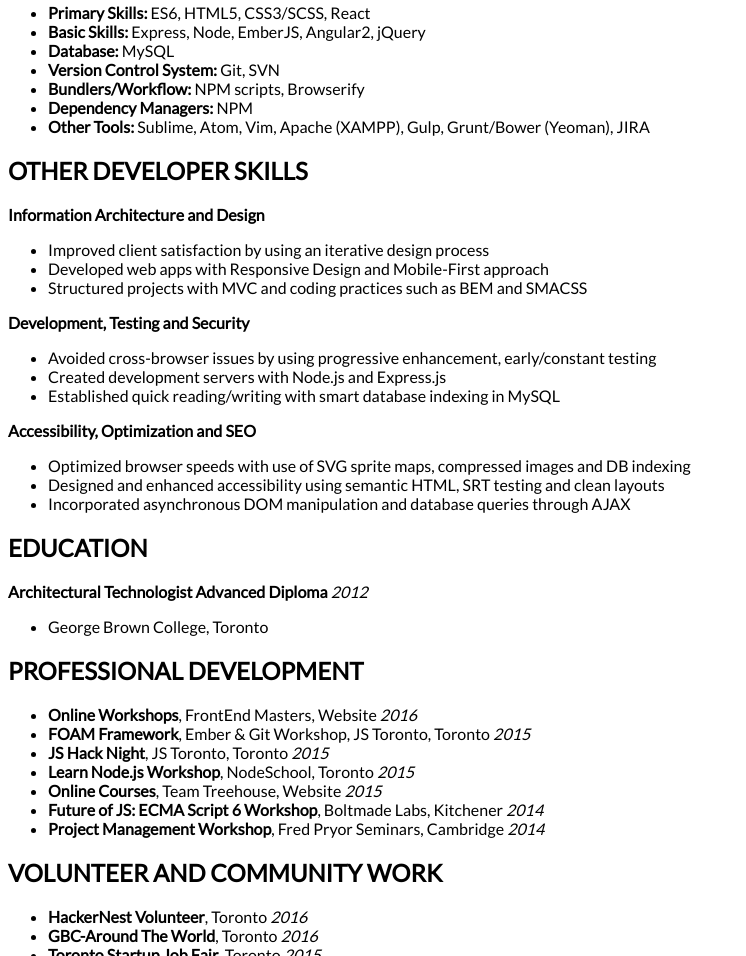
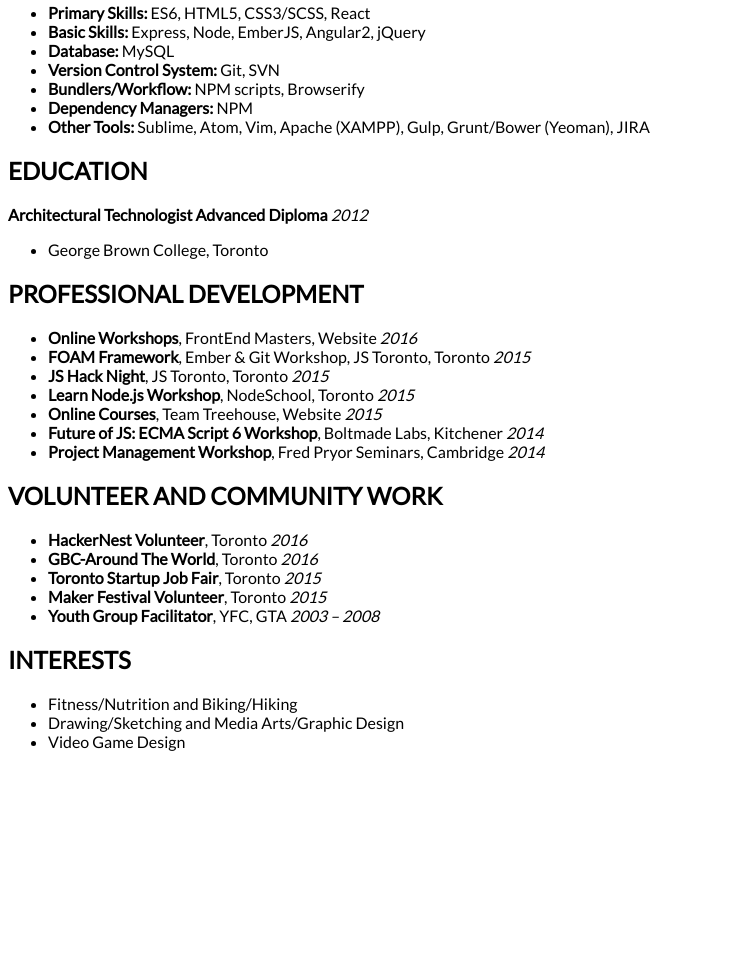
Before and after one commit to brastrullo/resume, a website: page index.html in a window 1280 px wide. Shown: the part 945-1901 px from the top of the page, without its empty margins (0-746 px from the left). After the commit the page ends 1712 px from the top, so only its background shows below. Drawn offline with Linux system fonts and the light colour scheme.

Commit message:
Updated resume

```diff
--- a/index.html
+++ b/index.html
@@ -59,25 +59,6 @@
 <li><strong>Dependency Managers:</strong> NPM</li>
 <li><strong>Other Tools:</strong> Sublime, Atom, Vim, Apache (XAMPP), Gulp, Grunt/Bower (Yeoman), JIRA</li>
 </ul>
-<h2 id="otherdeveloperskills">OTHER DEVELOPER SKILLS</h2>
-<p><strong>Information Architecture and Design</strong></p>
-<ul>
-<li>Improved client satisfaction by using an iterative design process</li>
-<li>Developed web apps with Responsive Design and  Mobile-First approach</li>
-<li>Structured projects with MVC and coding practices such as BEM and SMACSS</li>
-</ul>
-<p><strong>Development, Testing and Security</strong></p>
-<ul>
-<li>Avoided cross-browser issues by using progressive enhancement, early/constant testing</li>
-<li>Created development servers with Node.js and Express.js</li>
-<li>Established quick reading/writing with smart database indexing in MySQL</li>
-</ul>
-<p><strong>Accessibility, Optimization and SEO</strong></p>
-<ul>
-<li>Optimized browser speeds with use of SVG sprite maps, compressed images and DB indexing</li>
-<li>Designed and enhanced accessibility using semantic HTML, SRT testing and clean layouts</li>
-<li>Incorporated asynchronous DOM manipulation and database queries through AJAX</li>
-</ul>
 <h2 id="education">EDUCATION</h2>
 <p><strong>Architectural Technologist Advanced Diploma</strong>    <em>2012</em></p>
 <ul>
```
Also changed, not shown: README.md, 2 other files.
